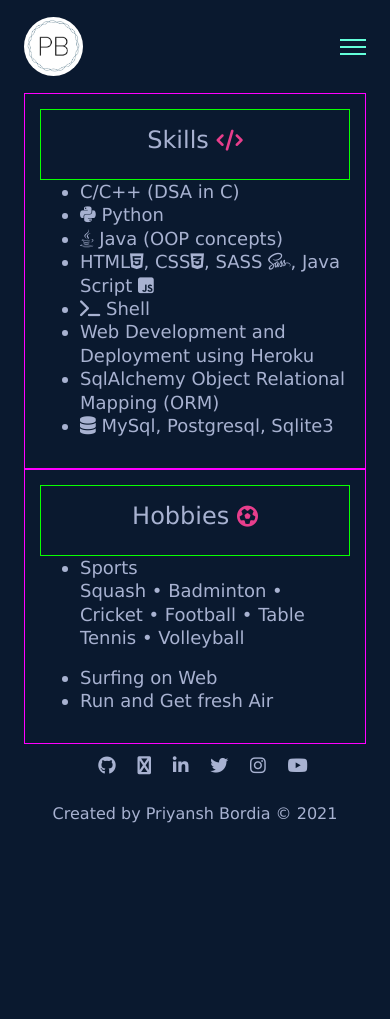
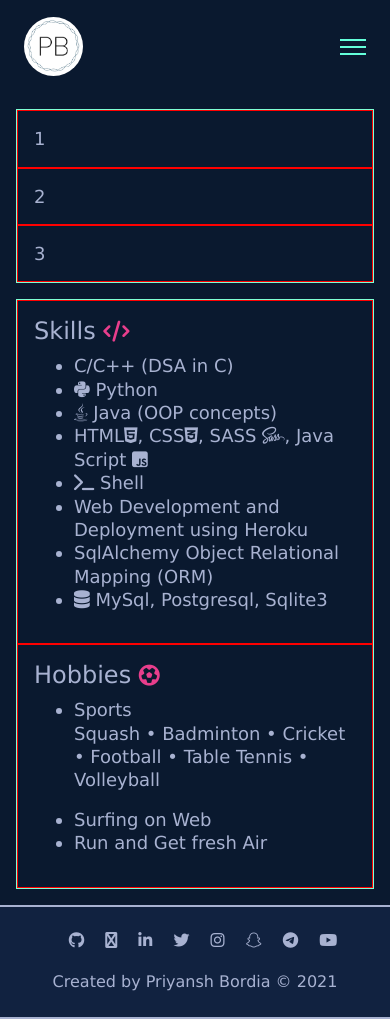
Before and after one commit to PriyanshBordia/PriyanshBordia.github.io, a plain HTML site: page about.html in a window 390 px wide. Before the commit the page ends 844 px from the top, so only its background shows below. Drawn offline with nearby package versions, Linux system fonts and the light colour scheme.

Commit message:
footer aligned

```diff
--- a/about.html
+++ b/about.html
@@ -18,6 +18,19 @@
     <!-- CSS -->
     <link href="css/style.css" rel="stylesheet">
 
+    <style>
+        .row {
+            border: 1px solid aquamarine;
+            margin:auto;
+            /* align-items: center; */
+            margin: 1rem;
+        }
+
+        .one {
+            padding: 1rem;
+            border: 1px solid red;
+        }
+    </style>
     <!-- Icon -->
     <link rel="icon" href="media/icons/profile0.png">
     <title> About | Priyansh Bordia </title>
@@ -48,9 +61,16 @@
         </div>
     </header>
 
+    <main>
+        <div class="row">
+            <div class="one col-md-4">1</div>
+            <div class="one col-md-4">2</div>
+            <div class="one col-md-4">3</div>
+        </div>
+    </main>
     <section class="features">
-        <div class="feature__grid">
-            <div class="feature__item">
+        <div class="row feature__grid">
+            <div class="one col-md-6 feature__item">
                 <div class="feature__title">
                     <h4>Skills <code><i class="fas fa-code"></i></code></h4>
                 </div>
@@ -70,7 +90,8 @@
                     </ul>
                 </div>
             </div>
-            <div class="feature__item">
+            <!-- <div class="one col-md-4"></div> -->
+            <div class="one col-md-6 feature__item">
                 <div class="feature__title">
                     <h4>Hobbies <code><i class="fas fa-futbol"></i></code></h4>
                 </div>
@@ -135,24 +156,34 @@
         </div> -->
     </div>
 
-
-
-    <div id = "social-handles" class="fex-jc-c mb-3">
-        <a href="https://github.com/PriyanshBordia" class="ml-3" target="_blank" title="PriyanshBordia"><i class = "fab fa-github fa"></i></a>
-        <a href="mailto:priyanshbordia2@gmail.com" class="ml-3" target="_blank" title="priyanshbordia2"><i class = "fab fa-envelope fa"></i></a>
-        <a href="https://www.linkedin.com/in/priyansh-b-81bb8218b/" class="ml-3" target="_blank" title="Priyansh B."><i class = "fab fa-linkedin fa"></i></a>
-        <a href="https://twitter.com/PriyanshBordia1" class="ml-3" target="_blank" title="PriyanshBordia1"><i class = "fab fa-twitter fa"></i></a>
-        <a href="https://www.instagram.com/priyansh.bordia/" class="ml-3" target="_blank" title = "priyansh.bordia"><i class = "fab fa-instagram fa"></i></a>
-        <!-- <a href="#" class="ml-3" target="_blank" title = "GitBucket"><i class = "fab fa-bitbucket fa"></i></a> -->
-        <!-- <a href="#" class="ml-3" target="_blank" title=""><i class = "fab fa-gitlab fa"></i></a> -->
-        <!-- <a href="#" class="ml-3" target="_blank" title=""><i class = "fab fa-slack fa"></i></a> -->
-        <!-- <a href="#" class="ml-3" target="_blank" title=""><i class = "fab fa-discord fa"></i></a> -->
-        <!-- <a href="#" class="ml-3" target="_blank" title=""><i class = "fab fa-telegram fa"></i></a> -->
-        <a href="https://www.youtube.com/channel/UCwBlonvBFFd4UGvnnVKVncQ?view_as=subscriber" class="ml-3" target="_blank" title="Priyansh Bordia"><i class = "fab fa-youtube fa-"></i></a>
-    </div>
-
-    <footer class="button">
-        Created by Priyansh Bordia &copy; 2021
+    <!-- Footer Section -->
+    <footer class="footer">
+        <div class="footer__grid">
+            <div id="footer__handles">
+                <a href="https://github.com/PriyanshBordia" class="ml-3" target="_blank" title="PriyanshBordia"><i
+                        class="fab fa-github fa" onmouseover="play()"></i></a>
+                <a href="mailto:priyanshbordia2@gmail.com" class="ml-3" target="_blank" title="priyanshbordia2"><i
+                        class="fab fa-envelope fa" onmouseover="play()"></i></a>
+                <a href="https://www.linkedin.com/in/priyansh-b-81bb8218b/" class="ml-3" target="_blank"
+                    title="Priyansh B."><i class="fab fa-linkedin fa" onmouseover="play()"></i></a>
+                <a href="https://twitter.com/BordiaPriyansh" class="ml-3" target="_blank" title="BordiaPriyansh"><i
+                        class="fab fa-twitter fa" onmouseover="play()"></i></a>
+                <a href="https://www.instagram.com/priyansh.bordia/" class="ml-3" target="_blank" title="priyansh.bordia"><i
+                        class="fab fa-instagram fa" onmouseover="play()"></i></a>
+                <a href="#" class="ml-3" target="_blank" title="priyansh.bordia"><i class="fa fa-snapchat-ghost"
+                        onmouseover="play()"></i></a>
+                <!-- <a href="#" class="ml-3" target="_blank" title="BitBucket"><i class="fab fa-bitbucket fa" onmouseover="play()"></i></a> -->
+                <!-- <a href="#" class="ml-3" target="_blank" title="GitLab"><i class="fab fa-gitlab fa" onmouseover="play()"></i></a> -->
+                <!-- <a href="#" class="ml-3" target="_blank" title="Slack"><i class="fab fa-slack fa" onmouseover="play()"></i></a> -->
+                <!-- <a href="#" class="ml-3" target="_blank" title=""><i class = "fab fa-discord fa" onmouseover="play()"></i></a> -->
+                <a href="https://t.me/priyanshbordia" class="ml-3" target="_blank" title="Priyansh Bordia"><i
+                        class="fab fa-telegram fa" onmouseover="play()"></i></a>
+                <a href="https://www.youtube.com/channel/UCwBlonvBFFd4UGvnnVKVncQ?view_as=subscriber" class="ml-3"
+                    target="_blank" title="Priyansh Bordia"><i class="fab fa-youtube fa-" onmouseover="play()"></i></a>
+            </div>
+            <br>
+            <div class="footer__text has-hover">Created by Priyansh Bordia &copy; 2021</div>
+        </div>
     </footer>
 </body>
 </html>
--- /dev/null
+++ b/css/_footer.scss
@@ -0,0 +1,16 @@
+.footer {
+
+    background-color: $LightNavy;
+    border-top: .125rem solid $LightSlate;
+    border-bottom: .125rem solid $LightSlate;
+
+    &__grid {
+
+        margin: 1.5rem;
+        // padding-bottom: 1rem;
+        color: $LightSlate;
+        font-size: 1rem;
+        text-align: center;
+        align-items: center;
+    }
+}
--- a/css/_globals.scss
+++ b/css/_globals.scss
@@ -43,7 +43,6 @@ svg {
     fill: none;
 }
 
-
 .container {
     // padding-top: 1.5rem;
     padding-right: 1.5rem;
@@ -60,10 +59,21 @@ a {
     text-decoration: none !important;
 }
 
-a:hover, .button:hover {
+a:hover, i:hover, .has-hover:hover {
     color: $NeonGreen;
 }
 
+/* Hover Over Effect*/
+a, i, .has-hover
+{
+    -webkit-transition-duration: 0.4s; /* Safari */
+    transition-duration: 0.4s;
+}
+
+hr {
+    height: .125rem;
+    background-color: $LightSlate;
+}
 // /*Image*/
 // img
 // {
@@ -76,44 +86,6 @@ a:hover, .button:hover {
 //     max-height: 200px;
 //     border-radius: 500px;
 // }
-
-i:hover {
-    color: $NeonGreen;
-}
-
-li, p
-{
-    color: $LightSlate;
-}
-
-
-/*Social Media handles*/
-#social-handles
-{
-    padding: 10px;
-    margin: auto;
-    color: $LightestSlate;
-    text-align: center;
-}
-
-
-/* Footer */
-footer
-{
-    margin: 10px;
-    color: $LightSlate;         /* Gray */
-    font-size: 16px;
-    text-align: center;
-    text-decoration: none !important;
-}
-
-/* Hover Over Effect*/
-.button, #social-handles a
-{
-    -webkit-transition-duration: 0.4s; /* Safari */
-    transition-duration: 0.4s;
-}
-
 
 // Flex Box
 .flex {
--- a/css/_main.scss
+++ b/css/_main.scss
@@ -1,4 +1,6 @@
 .main {
+
+    margin-bottom: 2rem;
 
     @include breakpoint-up(large) {
         display: flex;
--- /dev/null
+++ b/css/_project.scss
@@ -0,0 +1,5 @@
+.project {
+
+    text-align: center;
+    align-items: center;
+}
--- a/css/style.scss
+++ b/css/style.scss
@@ -4,7 +4,10 @@
 
 @import "globals";
 @import "header";
-@import "feature";
+// @import "feature";
 
 @import "main";
 @import "content";
+@import "project";
+
+@import "footer";
```
Also changed, not shown: blogs.html (+28 -15 lines), index.html (+10 -11 lines), projects.html (+130 -26 lines), css/style.css, 1 other file.
